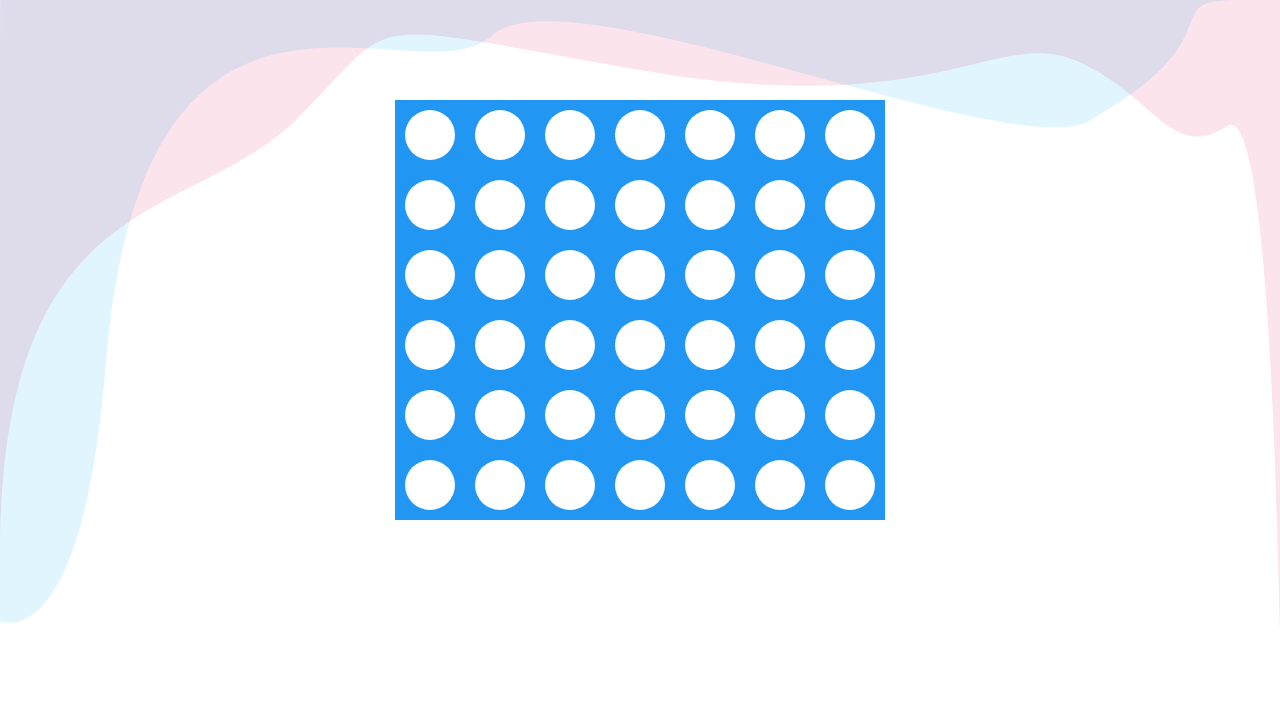
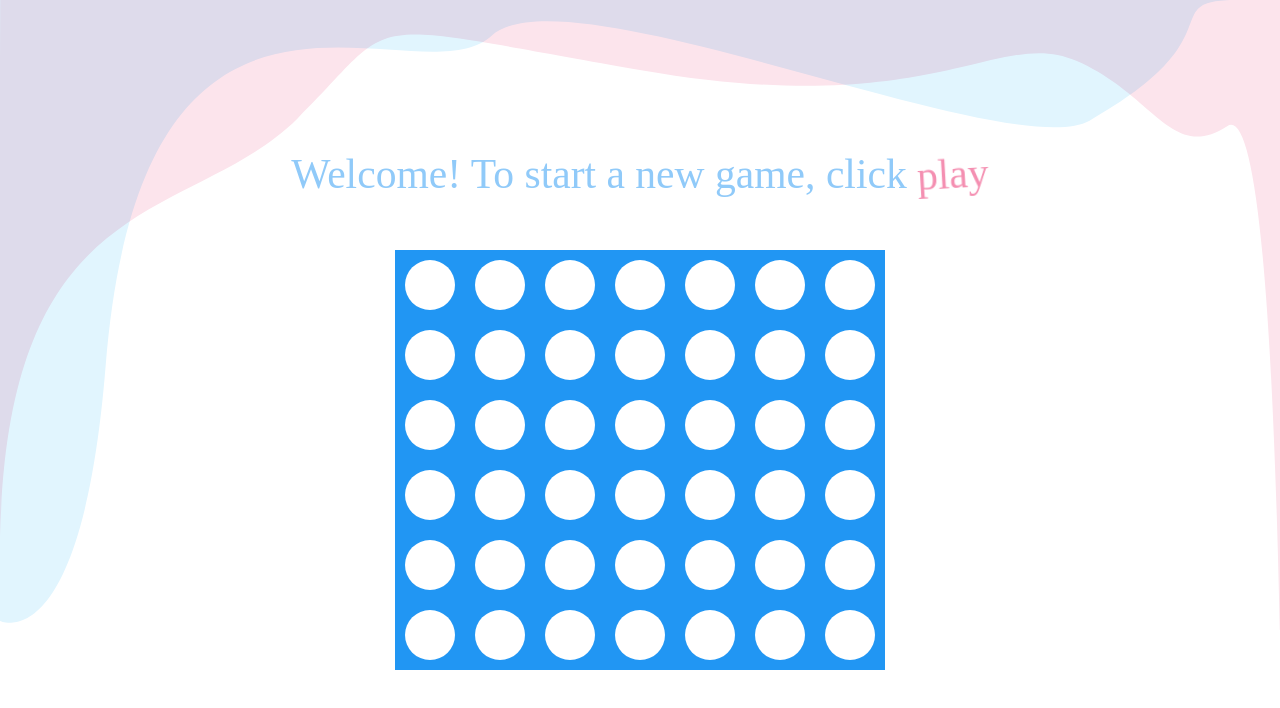
Before and after one commit to AlahmadiQ8/connect-4, a React app: page / in a window 1280 px wide. Built offline with nearby package versions, Linux system fonts and the light colour scheme; a web font is replaced by a local one.

Commit message:
started styling basic layout

```diff
--- a/src/components/Board.jsx
+++ b/src/components/Board.jsx
@@ -36,7 +36,7 @@ const Board = ({ checkerSize, rows, cols }) => {
   const boardWidth = checkerContainerSize * cols;
 
   return (
-    <div style={{ width: `${boardWidth}px` }} className="mx-auto d-flex flex-wrap">
+    <div style={{ width: `${boardWidth}px` }} className="board mx-auto d-flex flex-wrap">
       {[...Array(rows * cols).keys()].map((val, index) => (
         <Box key={index} color={boardColor} size={`${checkerContainerSize}px`}>
           <Circle size={checkerSize} color="#fff" />
--- a/src/components/Game.jsx
+++ b/src/components/Game.jsx
@@ -7,7 +7,8 @@ class Game extends Component {
     return (
       <div className="container">
         <div className="row justify-content-center">
-          <div className="col">
+          <div className="col col-middle">
+            <h1 className="text-center">Welcome! To start a new game, click <span className="play-link">play</span></h1>
             <Board rows={6} cols={7} />
           </div>
         </div>
--- a/src/index.css
+++ b/src/index.css
@@ -1,7 +1,8 @@
+@import url('https://fonts.googleapis.com/css?family=Boogaloo');
+
 body {
-  margin: 100px 0 0 0;
   padding: 0;
-  font-family: sans-serif;
+  font-family: 'Boogaloo', cursive;
 }
 
 .background {
@@ -19,3 +20,33 @@ body {
     transform: translate(-50%, 0);
   }
 }
+
+h1 {
+  font-size: 2.6rem;
+  color: #90CAF9;
+}
+
+.col-middle {
+  margin-top: 150px;
+}
+
+.board {
+  margin-top: 50px;
+}
+
+.play-link {
+  color: #F48FB1;
+  animation: .75s infinite reverse jiggle;
+  animation-timing-function: linear;
+  transform: rotate(10deg);
+  display: inline-block;
+}
+
+@keyframes jiggle {
+  0% {
+  transform: rotate(10deg);
+    }
+  50% {
+  transform: rotate(-10deg);
+  }
+}
```
